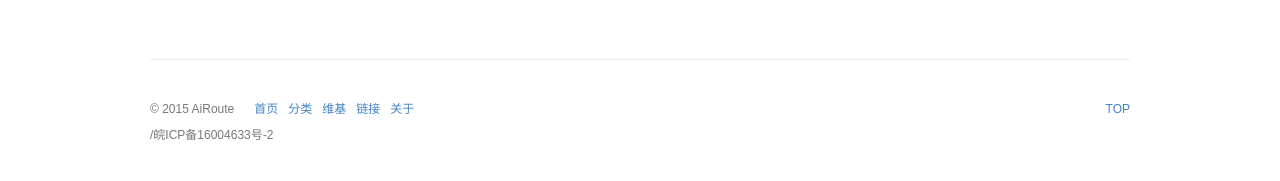
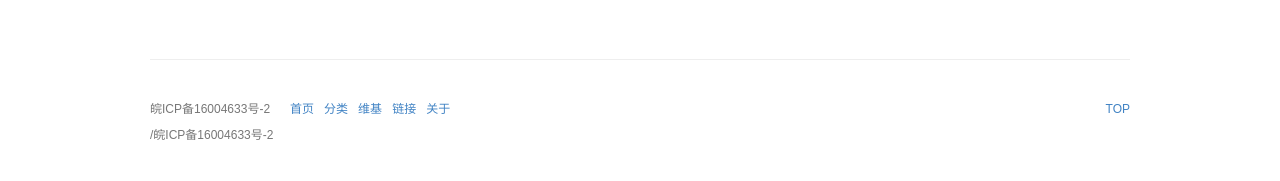
Before and after one commit to AiRoute/AiRoute.github.io, a Jekyll site: the page built from _wiki/ida-pro.md, in a window 1280 px wide. Shown: the part 846-1027 px from the top of the page. Built offline with Jekyll 4.4.1, drawn with Linux system fonts in a browser that asks for light colours; some web fonts are replaced; comment, search, counter and statistics services are not loaded.

Commit message:
Update footer.html

```diff
--- a/_includes/footer.html
+++ b/_includes/footer.html
@@ -4,8 +4,11 @@
 
         <div class="site-footer" role="contentinfo">
             <div class="copyright left mobile-block">
+                <!--
                     © 2015
                     <span title="{{ site.author}}">{{ site.author }}</span>
+                  -->
+                <span title="皖ICP备16004633号-2">皖ICP备16004633号-2</span>
                     <a href="javascript:window.scrollTo(0,0)" class="right mobile-visible">TOP</a>
             </div>
 
```
